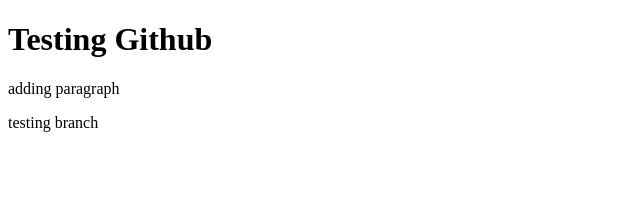
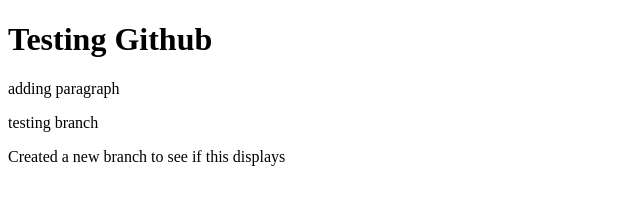
Before and after one commit to denisnishida/Github-Test, a plain HTML site: page index.html in a window 1280 px wide. Shown: the whole page, without its empty margins (0-640 px from the left). Drawn offline with Linux system fonts and the light colour scheme.

Commit message:
Commit from another branch

```diff
--- a/index.html
+++ b/index.html
@@ -8,7 +8,7 @@
     <h1>Testing Github</h1>
     <p>adding paragraph</p>
     <p>testing branch</p>
-
+    <p>Created a new branch to see if this displays</p>
 
 </body>
 </html>
```
